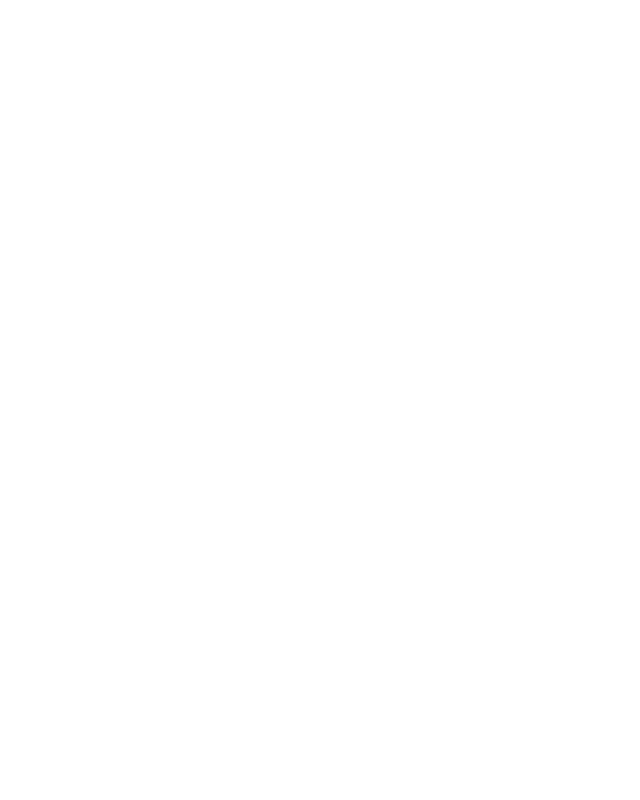
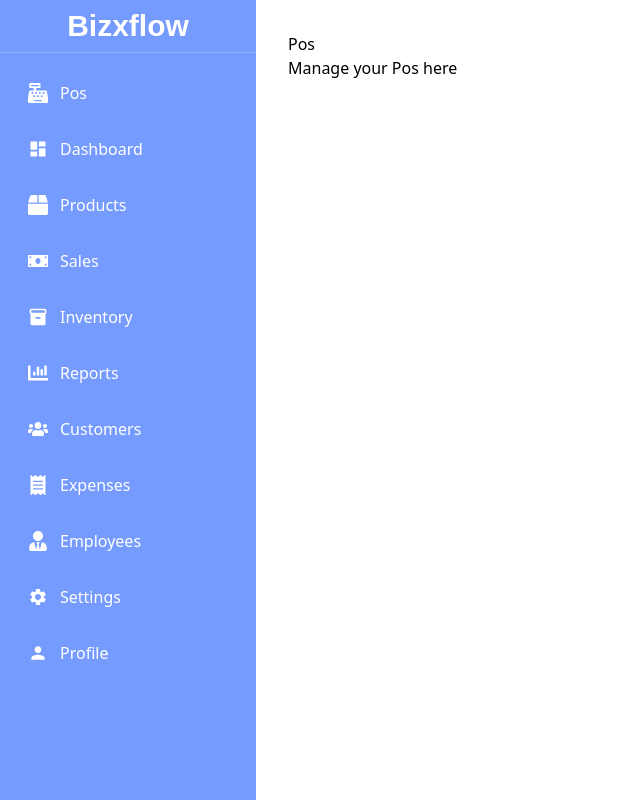
Before and after one commit to UzairBaluch/BizxFlow, a React (Vite) app: page /pos in a window 1280 px wide. Before the commit this address had no page. Shown: the whole page, without its empty margins (0-640 px from the left). Built offline with nearby package versions, Linux system fonts and the light colour scheme.

Commit message:
Add POS page - complete app structure

```diff
--- a/src/App.jsx
+++ b/src/App.jsx
@@ -11,12 +11,14 @@
 import Employees from "./pages/Employees.jsx";
 import Expenses from "./pages/Expenses.jsx";
 import Reports from "./pages/Reports.jsx";
+import Pos from "./pages/Pos.jsx";
 
 const App = () => {
   return (
     <div>
       <Routes>
         <Route path="/" element={<Landing />} />
+          <Route path="/pos" element={<Pos />} />
         <Route path="/dashboard" element={<Dashboard />} />
         <Route path="/products" element={<Products />} />
         <Route path="/sales" element={<Sales />} />
--- a/src/components/layout/Sidebar.jsx
+++ b/src/components/layout/Sidebar.jsx
@@ -7,6 +7,7 @@
 } from "react-icons/md";
 
 import {
+  FaCashRegister, // POs
   FaBox, // Products
   FaMoneyBill, // Sales
   FaUsers, // Customers
@@ -33,6 +34,14 @@
 
       {/* Navigation */}
       <nav className="flex-1 p-4">
+        <Link
+          to="/pos"
+          className="flex items-center gap-3 text-white p-3 rounded-lg hover:bg-white/20 mb-2"
+        >
+          <FaCashRegister size={20} />
+          <span>Pos</span>
+        </Link>
+
         <Link
           to="/dashboard"
           className="flex items-center gap-3 text-white p-3 rounded-lg hover:bg-white/20 mb-2"
@@ -78,7 +87,7 @@
           <FaUsers size={20} />
           <span>Customers</span>
         </Link>
-          <Link
+        <Link
           to="/expenses"
           className="flex items-center gap-3 text-white p-3 rounded-lg hover:bg-white/20 mb-2"
         >
--- /dev/null
+++ b/src/pages/Pos.jsx
@@ -0,0 +1,12 @@
+import Layout from "../components/layout/Layout";
+
+const Pos = () => {
+  return (
+    <Layout>
+      <h1>Pos</h1>
+      <p>Manage your Pos here</p>
+    </Layout>
+  );
+};
+
+export default Pos;
```
